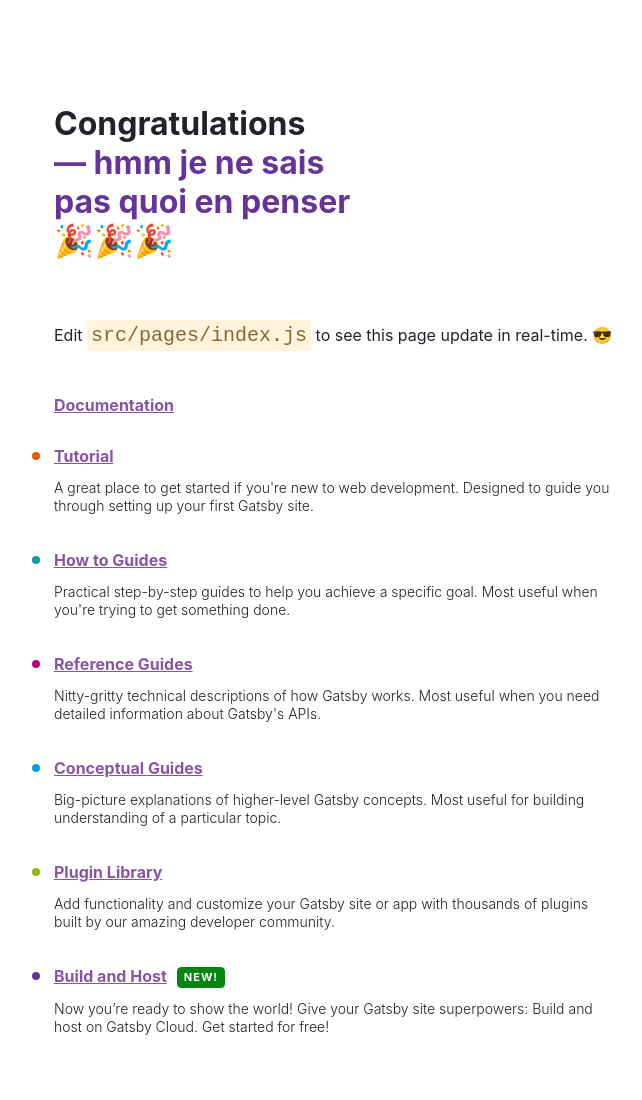
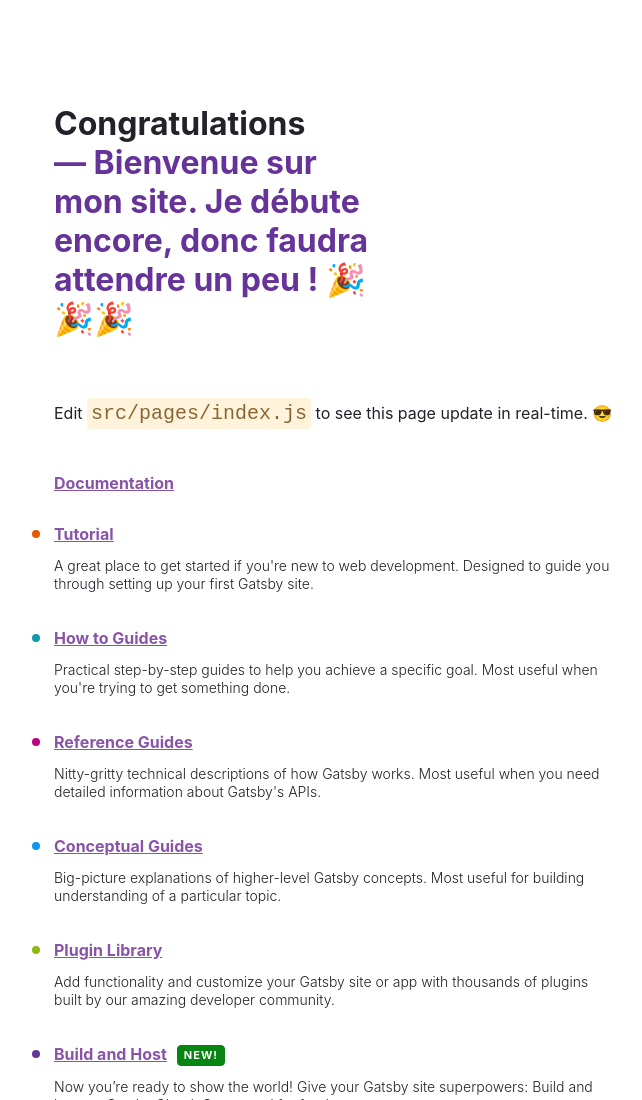
Before and after one commit to ChatBear/chatbear.github.io, a Gatsby site: page / in a window 1280 px wide. Shown: the top 1100 px of the page, without its empty margins (50-692 px from the left). Built offline with nearby package versions, Linux system fonts and the light colour scheme; Gatsby itself is replaced by a stand-in of ours.

Commit message:
Adding modification of the website

```diff
--- a/src/pages/index.js
+++ b/src/pages/index.js
@@ -129,7 +129,7 @@
       <h1 style={headingStyles}>
         Congratulations
         <br />
-        <span style={headingAccentStyles}>— hmm je ne sais pas quoi en penser 🎉🎉🎉</span>
+        <span style={headingAccentStyles}>— Bienvenue sur mon site. Je débute encore, donc faudra attendre un peu ! 🎉🎉🎉</span>
       </h1>
       <p style={paragraphStyles}>
         Edit <code style={codeStyles}>src/pages/index.js</code> to see this page
```
Also changed, not shown: 1 other file.
